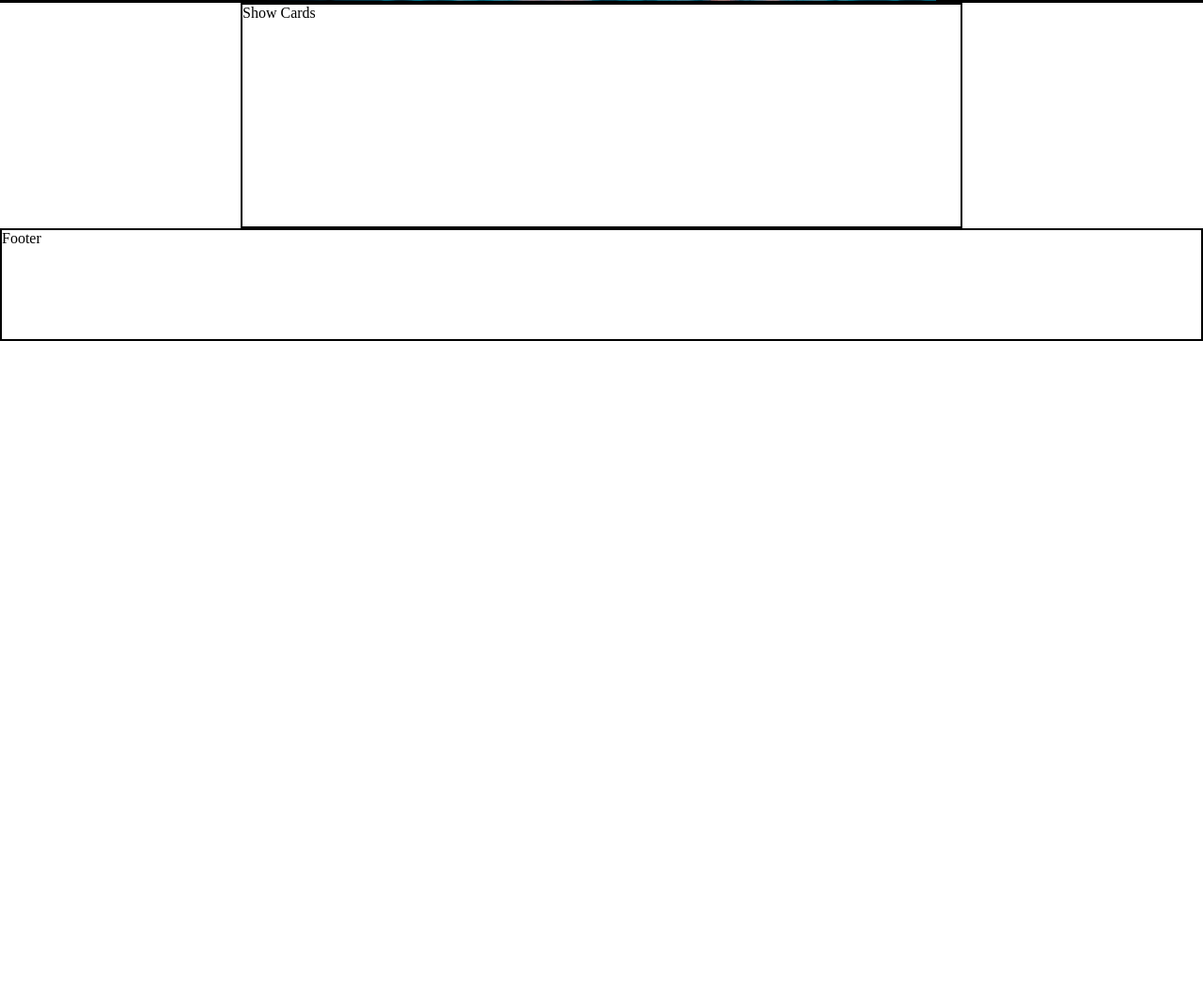
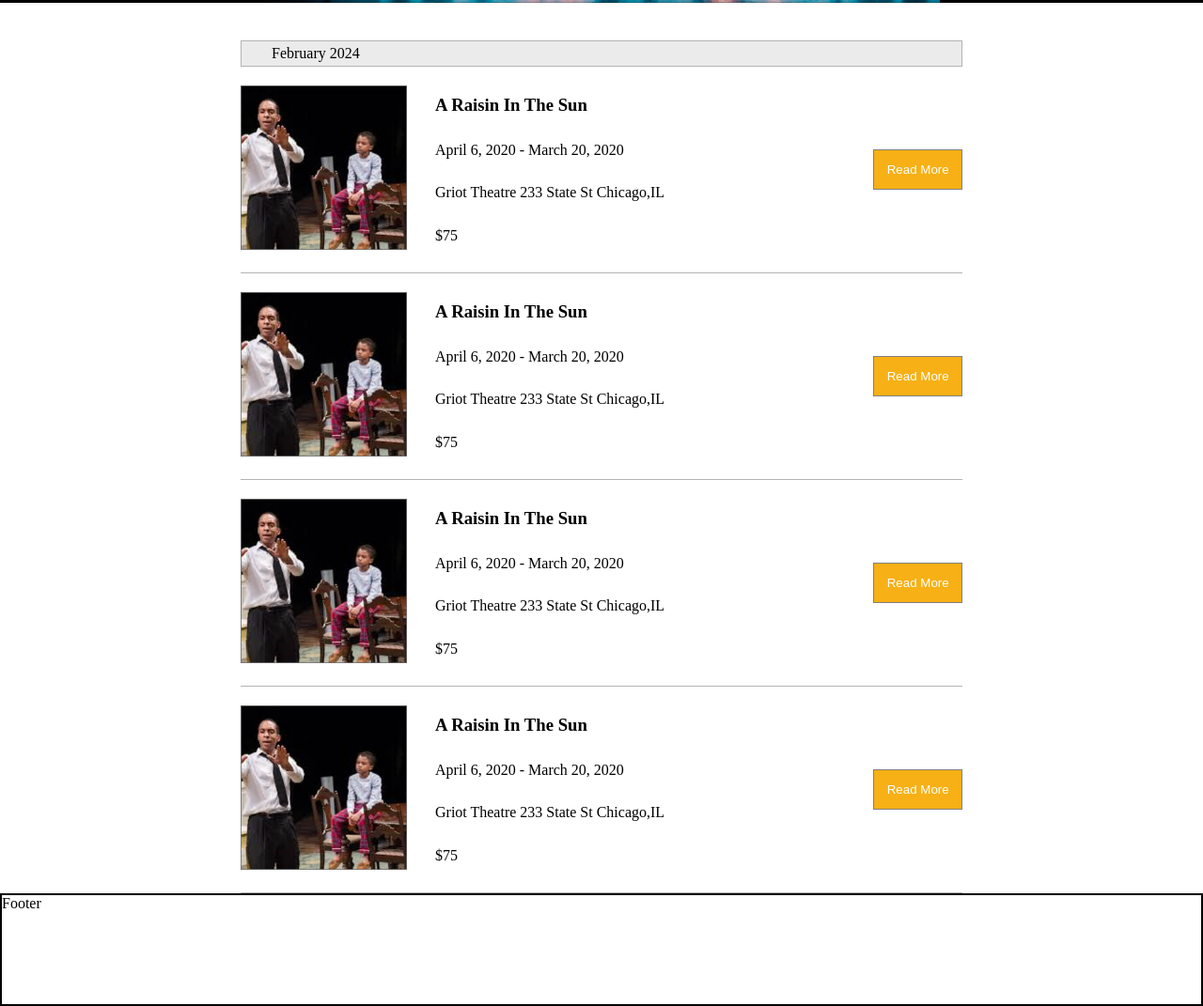
Before and after one commit to GeekAndDestroy/week1day3_hw_theater, a plain HTML site: page index.html in a window 1280 px wide. Shown: the part 437-1508 px from the top of the page at 94% size. Before the commit the page ends 800 px from the top, so only its background shows below. Drawn offline with Linux system fonts and the light colour scheme.

Commit message:
show content populated

```diff
--- a/css/main.css
+++ b/css/main.css
@@ -73,6 +73,55 @@
     grid-area: shows;
 }
 
+#date {
+    margin-top: 40px;
+    background-color: rgb(235, 235, 235);
+    border: 1px solid rgb(179, 179, 179);
+    padding: .25em 2em;
+}
+
+.show {
+    display: flex;
+    padding: 20px 0 20px 0;
+    border-bottom: 1px solid rgb(179, 179, 179);
+}
+
+.showimagecontainer {
+    width: 25%;
+    height: auto;
+
+}
+
+.showimage {
+    max-width: 100%;
+    height: auto;
+}
+
+
+
+.showinfo {
+    display: flex;
+    flex-direction: column;
+    justify-content: space-between;
+    padding: 10px 30px;
+    width: 50%;
+}
+
+.showbutton{
+    display: flex;
+    width: 25%;
+
+    align-items: center;
+    justify-content: right;
+}
+
+button {
+    color: white;
+    background-color: rgb(247, 176, 21);
+    border: 1px solid gray;
+    padding: 1em;
+}
+
 .footer {
     grid-area: footer;
 }
--- a/index.html
+++ b/index.html
@@ -8,7 +8,7 @@
 </head>
 <body>
     <div class="grid-container">
-        <div class="nav area-border">
+        <div class="nav">
             <div class="griot">
                 <a href="#">Griot Theater</a>
             </div>
@@ -20,12 +20,71 @@
                 <a href="#">Contact</a>
             </div>
         </div>
-        <div class="featured area-border">
+        <div class="featured">
 
             <h1>Featured Shows</h1>
         </div>
 
-        <div class="show-cards area-border">Show Cards</div>
+        <div class="show-cards">
+            <div id="date">
+                <p>February 2024</p>
+            </div>
+            <div class="show">
+                <div class="showimagecontainer">
+                    <img src="./images/a-raisin-in-the-sun-theater-1.png" alt="" class="showimage">
+                </div>
+                <div class="showinfo">
+                    <h3>A Raisin In The Sun</h3>
+                    <p>April 6, 2020 - March 20, 2020</p>
+                    <p>Griot Theatre 233 State St Chicago,IL</p>
+                    <p>$75</p>
+                </div>
+                <div class="showbutton">
+                    <button type="button">Read More</button>
+                </div>
+            </div>
+            <div class="show">
+                <div class="showimagecontainer">
+                    <img src="./images/a-raisin-in-the-sun-theater-1.png" alt="" class="showimage">
+                </div>
+                <div class="showinfo">
+                    <h3>A Raisin In The Sun</h3>
+                    <p>April 6, 2020 - March 20, 2020</p>
+                    <p>Griot Theatre 233 State St Chicago,IL</p>
+                    <p>$75</p>
+                </div>
+                <div class="showbutton">
+                    <button type="button">Read More</button>
+                </div>
+            </div>
+            <div class="show">
+                <div class="showimagecontainer">
+                    <img src="./images/a-raisin-in-the-sun-theater-1.png" alt="" class="showimage">
+                </div>
+                <div class="showinfo">
+                    <h3>A Raisin In The Sun</h3>
+                    <p>April 6, 2020 - March 20, 2020</p>
+                    <p>Griot Theatre 233 State St Chicago,IL</p>
+                    <p>$75</p>
+                </div>
+                <div class="showbutton">
+                    <button type="button">Read More</button>
+                </div>
+            </div><div class="show">
+                <div class="showimagecontainer">
+                    <img src="./images/a-raisin-in-the-sun-theater-1.png" alt="" class="showimage">
+                </div>
+                <div class="showinfo">
+                    <h3>A Raisin In The Sun</h3>
+                    <p>April 6, 2020 - March 20, 2020</p>
+                    <p>Griot Theatre 233 State St Chicago,IL</p>
+                    <p>$75</p>
+                </div>
+                <div class="showbutton">
+                    <button type="button">Read More</button>
+                </div>
+            </div>
+        </div>
         <div class="footer area-border">Footer</div>
     </div>
 
```
